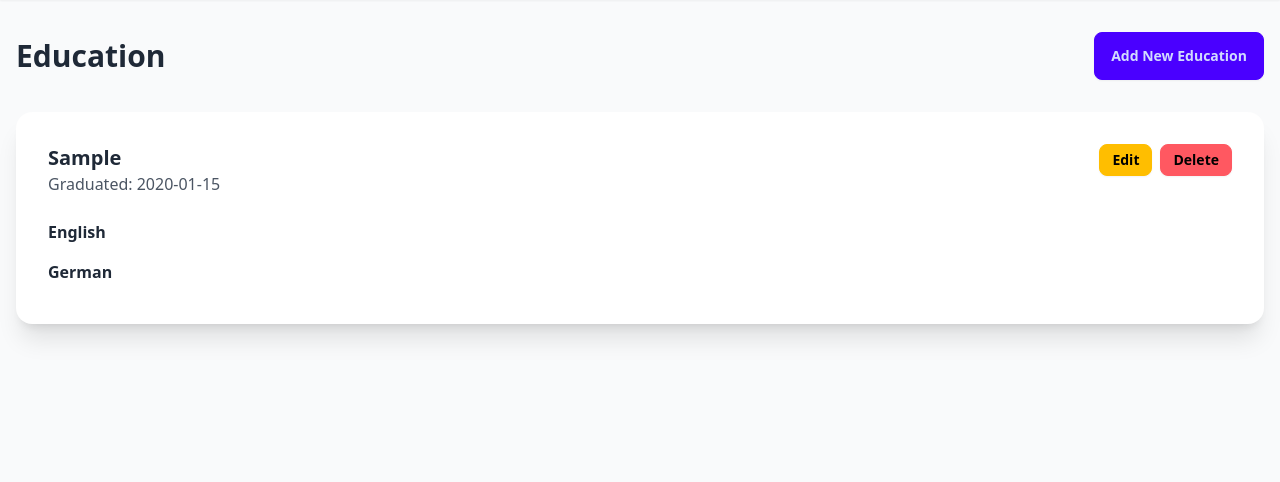
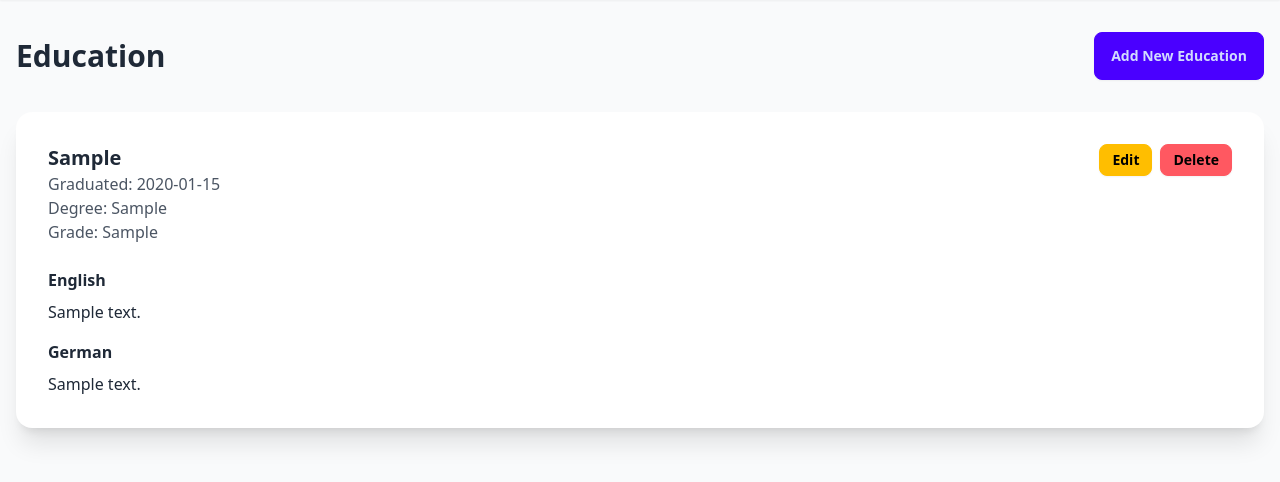
Before and after one commit to koljapluemer/cvcvcv, a Django app: page /education/ in a window 1280 px wide. Shown: the part 80-562 px from the top of the page. Run offline with Django 5.2, Linux system fonts and the light colour scheme; tables that the repository leaves empty hold one stand-in row (values such as "Sample post"); some libraries are stand-ins or nearby versions.

Commit message:
add grade to education

```diff
--- a/cv/models.py
+++ b/cv/models.py
@@ -31,6 +31,7 @@ class Education(models.Model):
     school = models.CharField(max_length=200)
     end_date = models.CharField(max_length=200)
     degree = models.CharField(max_length=200)
+    grade = models.CharField(max_length=200)
 
     def __str__(self):
         return self.school
--- a/cv/templates/cv/education_list.html
+++ b/cv/templates/cv/education_list.html
@@ -21,6 +21,8 @@
                             In Progress
                             {% endif %}
                         </p>
+                        <p class="text-gray-600">Degree: {{ education.degree }}</p>
+                        <p class="text-gray-600">Grade: {{ education.grade }}</p>
                     </div>
                     <div class="flex gap-2">
                         <a href="{% url 'education_edit' education.pk %}" class="btn btn-sm btn-warning">Edit</a>
@@ -33,8 +35,7 @@
                     {% if english %}
                     <div>
                         <h3 class="font-semibold">English</h3>
-                        <p class="mt-2">{{ english.degree }}</p>
-                        <p class="mt-2">{{ english.description_short }}</p>
+                        <p class="mt-2">{{ english.description }}</p>
                     </div>
                     {% endif %}
                     {% endwith %}
@@ -43,8 +44,7 @@
                     {% if german %}
                     <div>
                         <h3 class="font-semibold">German</h3>
-                        <p class="mt-2">{{ german.degree }}</p>
-                        <p class="mt-2">{{ german.description_short }}</p>
+                        <p class="mt-2">{{ german.description }}</p>
                     </div>
                     {% endif %}
                     {% endwith %}
--- a/cv/views.py
+++ b/cv/views.py
@@ -113,6 +113,7 @@ def education_create(request):
             school=request.POST.get('school'),
             end_date=request.POST.get('end_date'),
             degree=request.POST.get('degree'),
+            grade=request.POST.get('grade'),
         )
 
         # Create English version
@@ -144,6 +145,7 @@ def education_edit(request, pk):
         education.school = request.POST.get('school')
         education.end_date = request.POST.get('end_date')
         education.degree = request.POST.get('degree')
+        education.grade = request.POST.get('grade')
         education.save()
 
         # Update English version
```
Also changed, not shown: cv/templates/cv/education_form.html (+7 -0 lines), cv/migrations/0004_education_grade.py (added).
